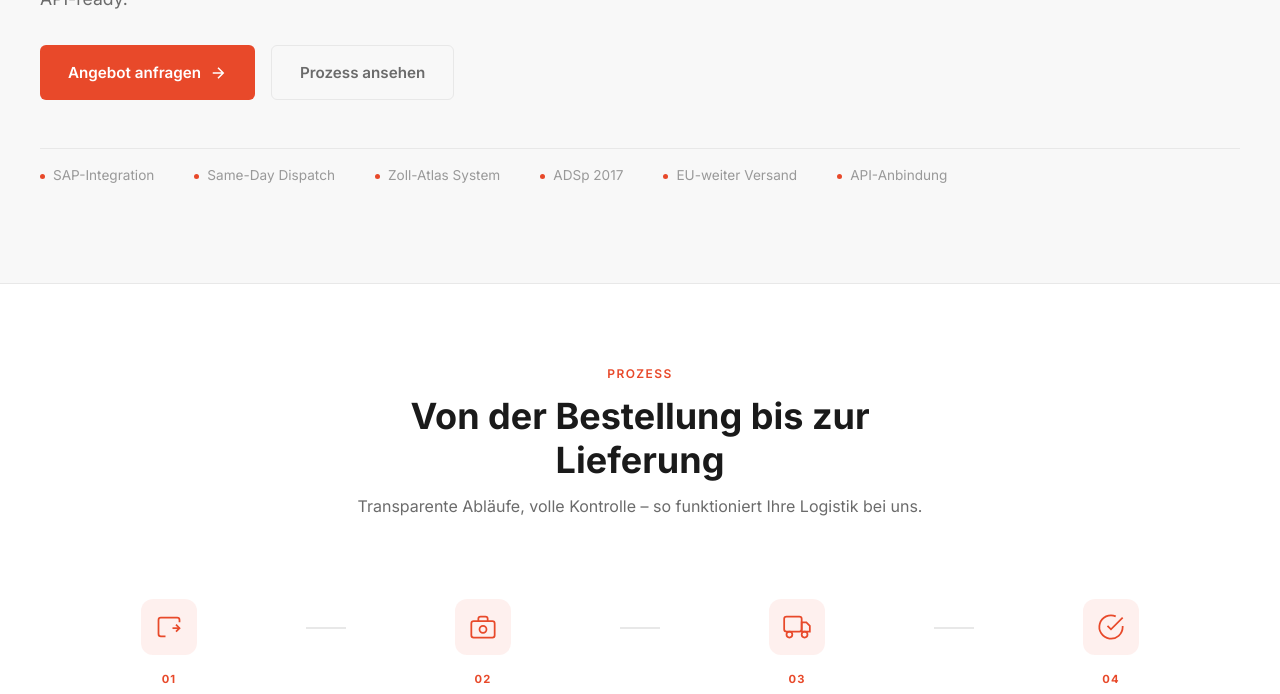
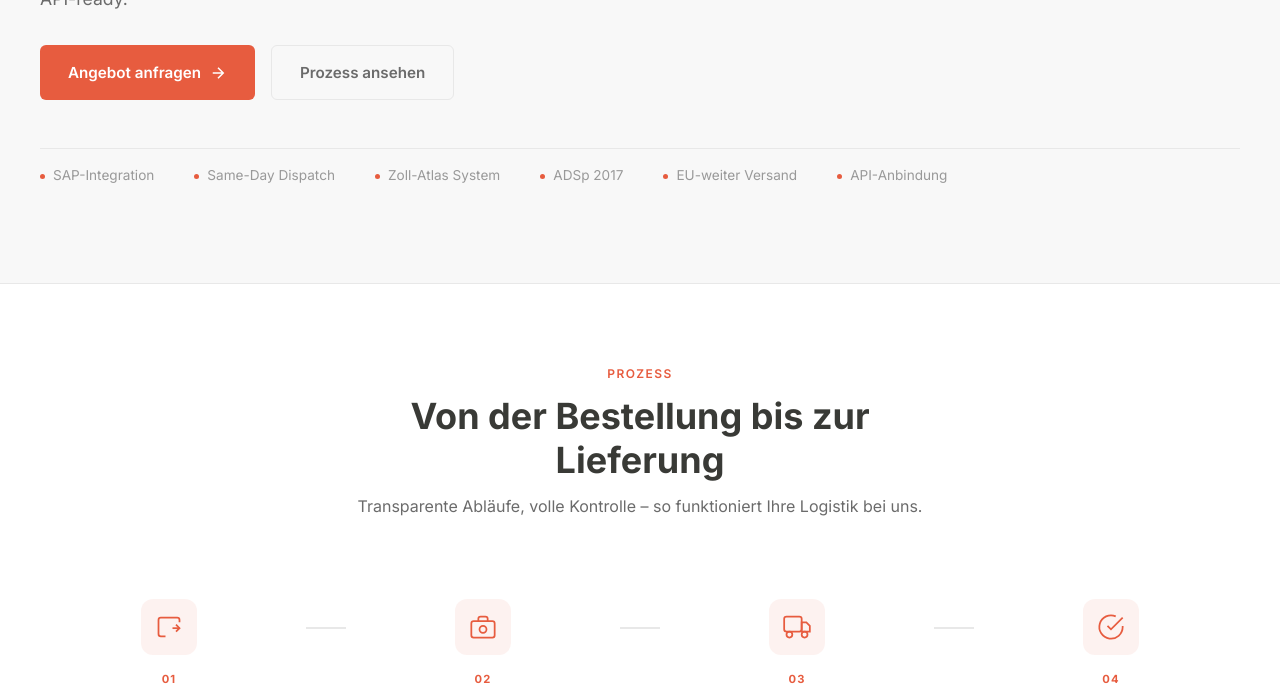
Before and after one commit to yannickscholli02-source/trefz, a plain HTML site: page index.html in a window 1280 px wide. Shown: the part 511-1205 px from the top of the page. Drawn offline with Linux system fonts and the light colour scheme.

Commit message:
Update styles.css

```diff
--- a/styles.css
+++ b/styles.css
@@ -1,9 +1,9 @@
 :root {
-    --orange: #e8492a;
-    --orange-light: rgba(232, 73, 42, 0.08);
-    --orange-hover: #d03e22;
-    --dark: #1a1a1a;
-    --text: #2d2d2d;
+    --orange: #e75c3f;
+    --orange-light: rgba(231, 92, 63, 0.08);
+    --orange-hover: #d04a2e;
+    --dark: #393a36;
+    --text: #4a4b46;
     --text-light: #6b6b6b;
     --text-muted: #999;
     --border: #e8e8e8;
@@ -11,7 +11,7 @@
     --bg-soft: #f8f8f8;
     --bg-card: #ffffff;
     --white: #ffffff;
-    --red: #e8492a;
+    --red: #e75c3f;
 }
 
 * { margin: 0; padding: 0; box-sizing: border-box; }
```
